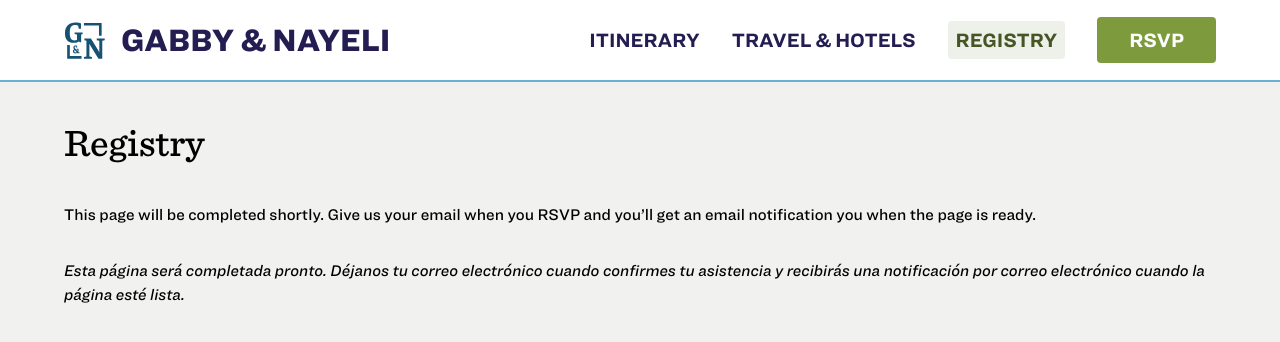
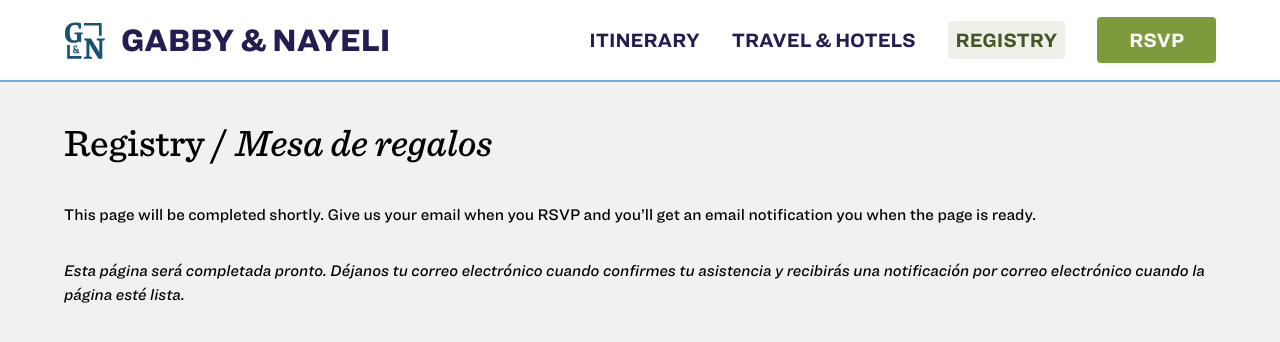
Before and after one commit to gabrielkilly/nabby-wedding, a Next.js app: page /registry in a window 1280 px wide. Shown: the top 342 px of the page. Built offline with nearby package versions, Linux system fonts and the light colour scheme.

Commit message:
more tweaks

```diff
--- a/components/Navbar.tsx
+++ b/components/Navbar.tsx
@@ -39,9 +39,9 @@ export default function Navbar({tabname}: NavbarProps) {
                             const activeStyling = (item.name == tabname) ? "bg-moss-100 text-moss-600" : ""
 
                             if (item.isCta) {
-                                return <li key={item.name} className="font-extrabold text-xl my-4 ml-8 py-2 px-4 bg-moss-400 rounded text-white"><Link href={item.url}>{item.name}</Link></li>
+                                return <Link key={item.name} href={item.url}><li className="font-extrabold text-xl my-4 ml-8 py-2 px-4 bg-moss-400 rounded text-white">{item.name}</li></Link>
                             } else {
-                                return <li key={item.name} className={`w-full font-extrabold text-xl text-indigo-500 py-4 px-8 ${activeStyling}`}><Link href={item.url}>{item.name}</Link></li>
+                                return <Link key={item.name} className="w-full" href={item.url}><li className={`w-full font-extrabold text-xl text-indigo-500 py-4 px-8 ${activeStyling}`}>{item.name}</li></Link>
                             }
 
                         }
--- a/pages/registry.tsx
+++ b/pages/registry.tsx
@@ -14,7 +14,7 @@ export default function Registry() {
       <main>
           <Navbar tabname={NavItems.registry.name} />
           <div className='flex flex-col justify-center px-8 lg:px-16 gap-y-8 w-full'>
-            <h2 className='mt-8'>Registry</h2>
+            <h2 className='mt-8'>Registry / <span className='italic'>Mesa de regalos</span></h2>
             <p className='p2'>This page will be completed shortly. Give us your email when you RSVP and you’ll get an email notification you when the page is ready.</p>
             <p className='p2 italic'>Esta página será completada pronto. Déjanos tu correo electrónico cuando confirmes tu asistencia y recibirás una notificación por correo electrónico cuando la página esté lista.</p>
           </div>
```
